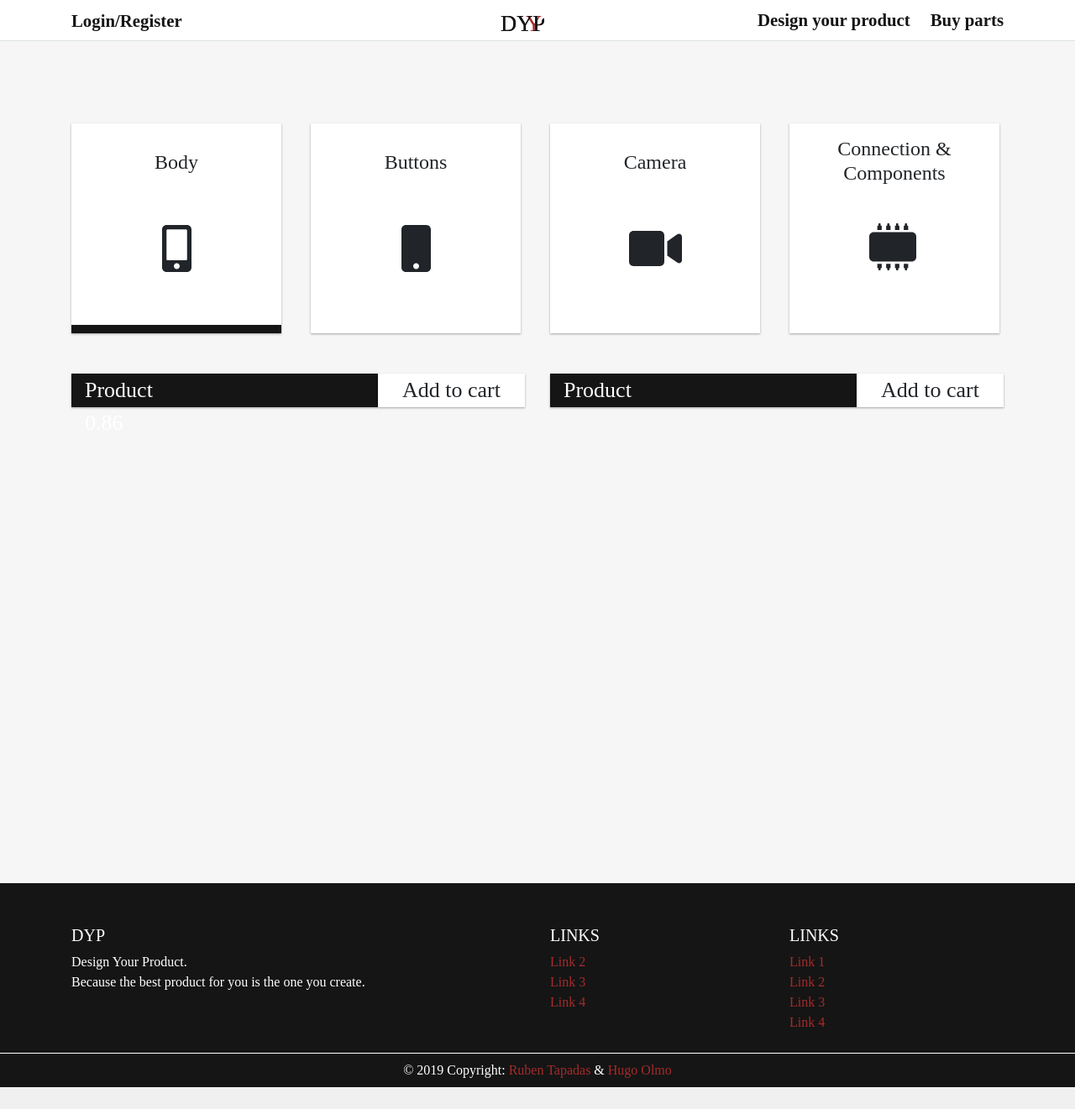
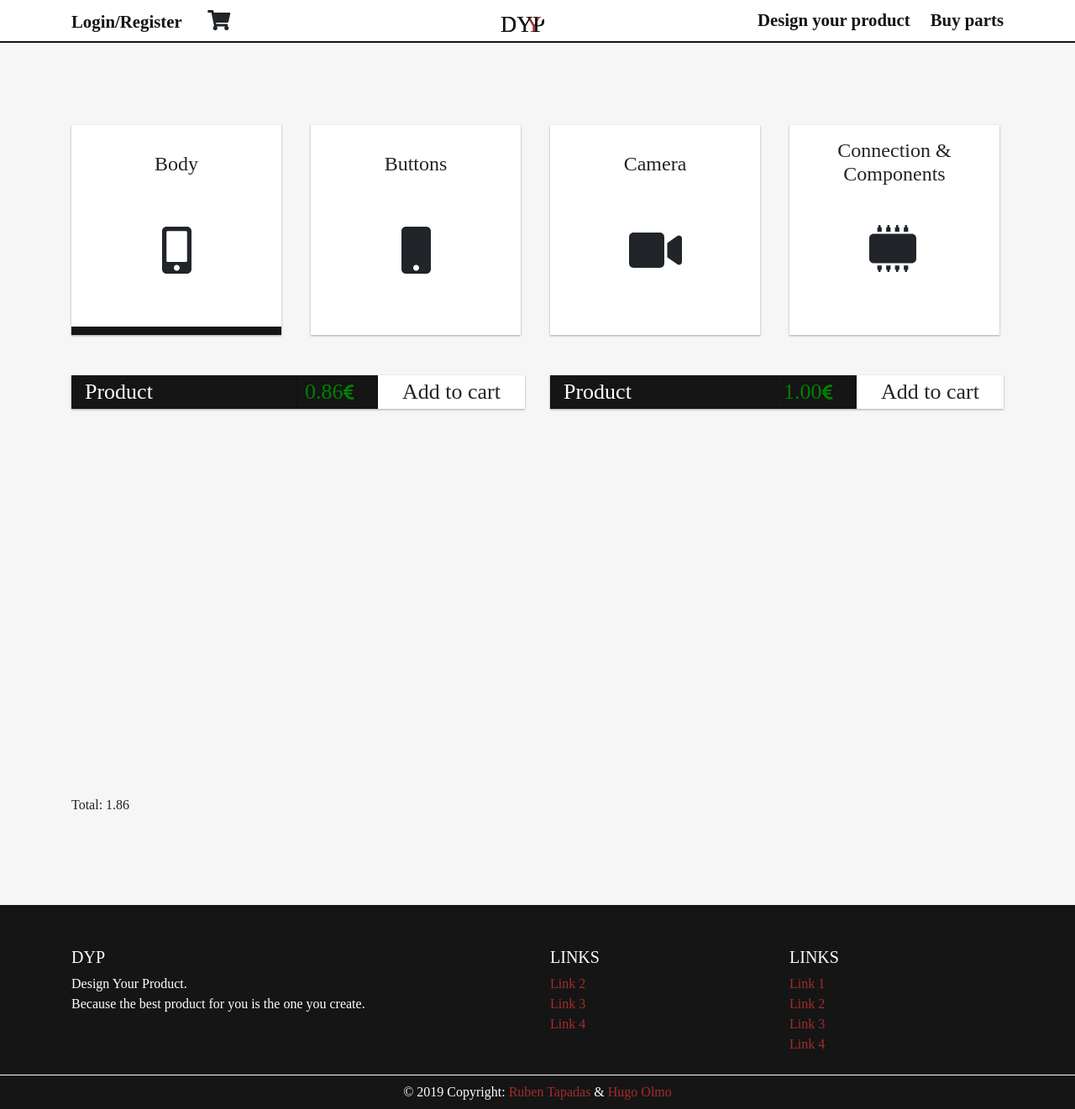
Before and after one commit to RubenTapadas/DYP, a PHP site: page /parts.php in a window 1280 px wide. Shown: the whole page at 84% size. Before the commit the page ends 1295 px from the top, so only its background shows below. Run offline with PHP 8.4, Linux system fonts and the light colour scheme; data that the repository does not hold is empty; some libraries are stand-ins or nearby versions.

Commit message:
fixed decimal problem

```diff
--- a/main.css
+++ b/main.css
@@ -36,6 +36,11 @@ body {
 }
 
 /* navbar */
+.navbar{
+
+  border-bottom: 2px solid #151515 !important;
+}
+
 .navbar-expand-md .navbar-nav .nav-link {
   padding-right: 0;
   padding-left: 0;
@@ -490,16 +495,21 @@ form h3 {
 .part-item-buy {
   text-align: center;
   background-color: #ffffff;
-  cursor:pointer;
+  cursor: pointer;
 }
 
-.clean{
+.clean {
   background-color: transparent;
   color: #ffffff;
-  border:none;
-  display:inline-block;
+  border: none;
+  display: inline-block;
 }
 
-.part-name{
+.part-price {
+  color: green;
+}
 
+.part-price-sign {
+  color: green;
+  font-size: 20px;
 }
--- a/main.js
+++ b/main.js
@@ -329,6 +329,13 @@ $(window).on('load', function() {
     $(this).css("border-bottom", "10px solid #151515");
   });
 
+  //Cart test
+  var total = 0;
+  $(".part-price").each(function() {
+    total += Number($(this).text());
+  });
+  $("#cart-total").text(total.toPrecision(3));
+
 
   //Google
   /* function onSignIn(googleUser) {
--- a/parts.php
+++ b/parts.php
@@ -59,6 +59,7 @@
           <ul class="navbar-nav mr-auto">
             <li class="nav-item">
               <a class="nav-link user_no" href="login.php">Login/Register</a>
+              <span style="font-size:28px; cursor:pointer" class="fas fa-shopping-cart ml-4 pt-1">
                 <div class="user_yes">
                   <a class="float-left" href="user.php">
                     <div class="user-mini float-left" style="background-image: url(img/profiles/<?php echo  $image; ?>);"></div>
@@ -67,6 +68,7 @@
                     <?php echo  $firstname; ?>
                     <?php echo  $lastname; ?></a>
                   <a class="nav-link float-left logout ml-1" href="login.php">(logout)</a>
+
                 </div>
             </li>
           </ul>
@@ -129,28 +131,42 @@
 
       <div class="mt-5 part-pick">
         <div class="row">
-          <div class="col-4 pr-0">
-            <div class="shade pl-3 part-item">
-              <input type="text" id="part-name" class="clean" readonly value="Product">
-              <input type="text" id="part-price" class="clean" readonly value="0.86">
+          <div class="col-3 pr-0">
+            <div class="shade pl-2 part-item">
+              <input type="text" id="part-id" style="display:none" class="clean float-left" readonly value="Product id">
+              <span class="pl-2">Product</span>
+            </div>
+          </div>
+          <div class="col-1 pl-0 pr-0">
+            <div class="shade pl-2 part-item">
+              <span class="part-price">0.86</span><span class="fas fa-euro-sign part-price-sign">
             </div>
           </div>
           <div class="col-2 pl-0">
-            <div class="shade px-3 part-item-buy">
-              Add to cart
+            <div class="shade px-3 part-item-buy">Add to cart</div>
+          </div>
+
+
+
+          <div class="col-3 pr-0">
+            <div class="shade pl-2 part-item">
+              <input type="text" id="part-id" style="display:none" class="clean float-left" readonly value="Product id">
+              <span class="pl-2">Product</span>
             </div>
           </div>
-          <div class="col-4 pr-0">
-            <div class="shade pl-3 part-item">
-              <input type="text" id="edit-password" class="clean" readonly value="Product">
+          <div class="col-1 pl-0 pr-0">
+            <div class="shade pl-2 part-item">
+              <span class="part-price">1.00</span><span class="fas fa-euro-sign part-price-sign">
             </div>
           </div>
           <div class="col-2 pl-0">
-            <div class="shade px-3 part-item-buy">
-              Add to cart
+            <div class="shade px-3 part-item-buy">Add to cart</div>
           </div>
         </div>
       </div>
+
+      <div class="cart">
+        <span>Total: </span><span id="cart-total">0</span>
       </div>
 
 
```
Lines whose indentation alone changed are shown as unchanged.
